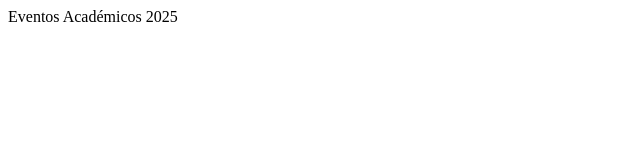
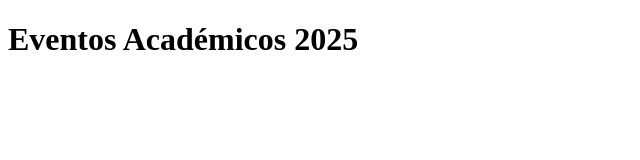
Before and after one commit to angelicadaza/angelicadaza.github.io, a plain HTML site: page eventos.html in a window 1280 px wide. Shown: the whole page, without its empty margins (0-640 px from the left). Drawn offline with Linux system fonts and the light colour scheme.

Commit message:
agregar pagina

```diff
--- a/eventos.html
+++ b/eventos.html
@@ -6,6 +6,6 @@
     <title>eventos</title>
 </head>
 <body>
-Eventos Académicos 2025
+<h1>Eventos Académicos 2025</h1>
 </body>
 </html>
```
